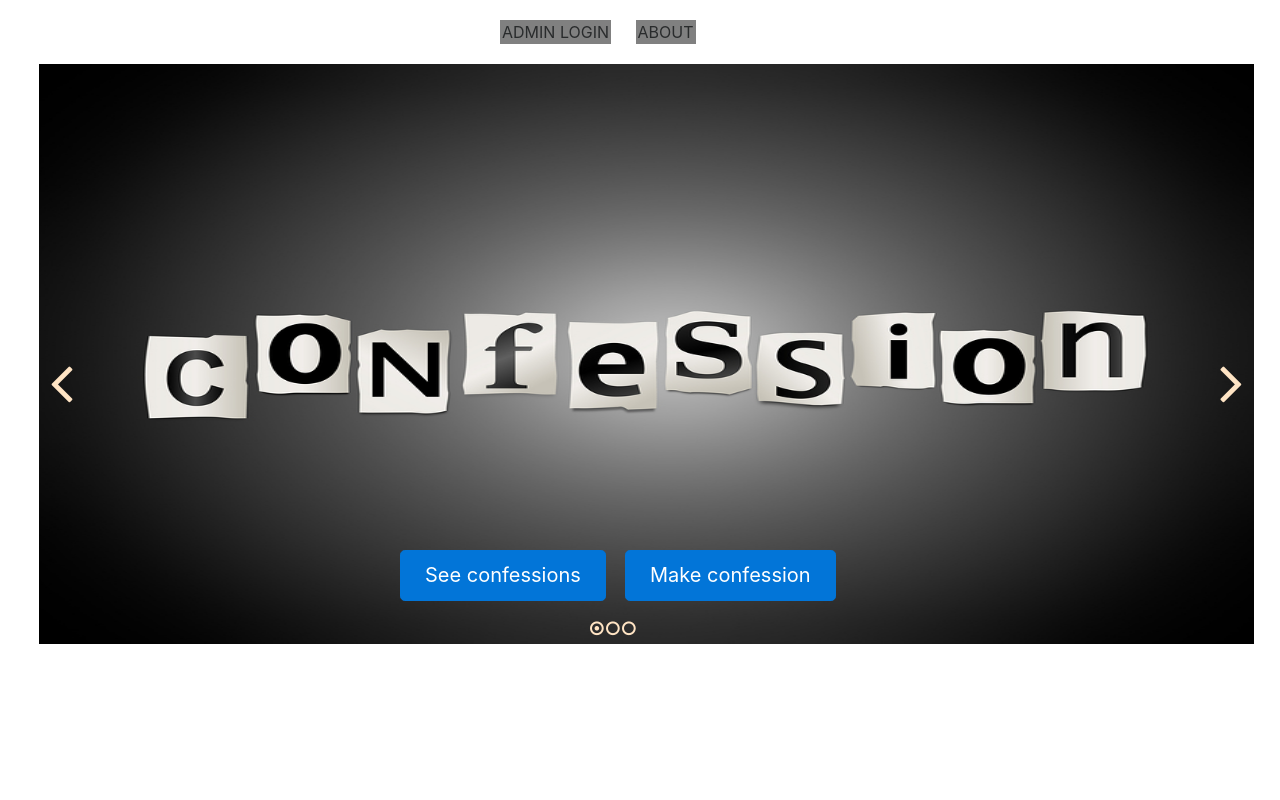
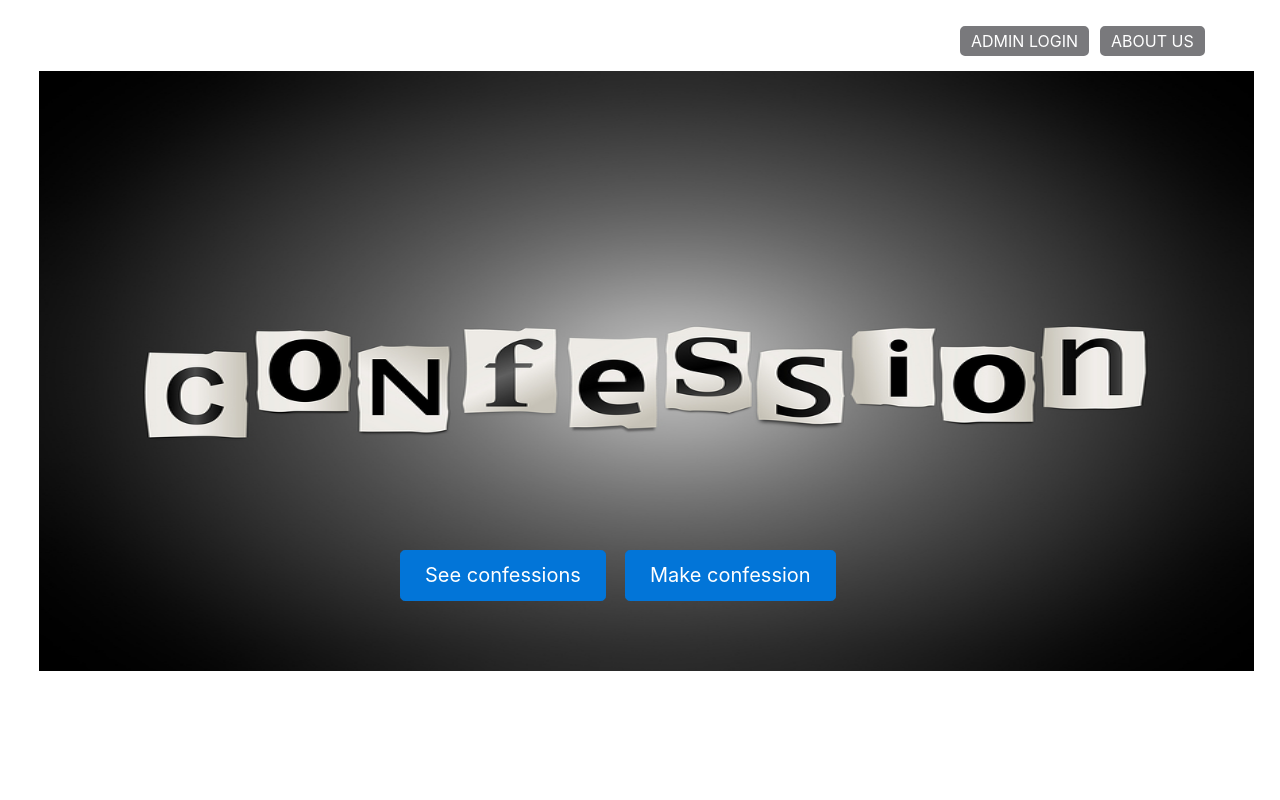
Before and after one commit to Teamexe/confession-site, a PHP site: page /home.html in a window 1280 px wide. Run offline with PHP 8.4, Linux system fonts and the light colour scheme.

Commit message:
modified css/home.css home.html

```diff
--- a/css/home.css
+++ b/css/home.css
@@ -1,63 +1,60 @@
 *{
-	margin:0;
-	padding:0;
+	margin:0px;
+	padding:0px;
 }
 body
 {
-	padding-top:20px;
+	padding-top:10px;
+}
+nav{
+	height: 45px;
+	width:100%;
+}
+nav ul{
+	list-style-type: none;
+	margin-left:0px;
 }
 #admin{
-	position:inline;
-	margin-left:500px;
-	background:grey;
-	padding:2px;
+	position:absolute;
+	left:960px;
+    background-color:#79797c;
+	border:3px solid #79797c;
+	border-radius:5px;
 }
 #about{
-	position:inline;
-	margin-left:20px;
-	background:grey;
-	padding:2px;
+	position:absolute;
+	left:1100px;
+	background-color:#79797c;
+	border:3px solid #79797c;
+	border-radius:5px;
+}
+li a{
+	padding:8px;
+	text-decoration:none;
+	color:white;
+}
+li a:hover{
+	padding:8px;
+	text-decoration:none;
+	color:white;
+}
+li a:visited{
+	padding:8px;
+	text-decoration:none;
+	color:white;
 }
 #mycreation{
     margin:0px;
 }
 .homeImg{
-    padding:20px;
+    padding-top:0px;
     padding-left:39px;
 	padding-bottom:0px;
 	padding-right:0px;
     height:600px;
     width:1254px;
 }
-.fa{
- color:bisque;
-}
-.fa-angle-left{
-    position:absolute;
-    left:50px;
-    top:350px;
-}
-.fa-angle-right{
-    position: absolute;
-    top:350px;
-    right:50px;
-    left:1220px;
-}
-#i1{
-    position:absolute;
-    top:620px;
-    left:590px;
-}
-#i2{
-    position:absolute;
-    top:620px;
-    left:606px;
-}
-#i3{
-    position:absolute;
-    top:620px;
-    left:622px;
-}
+
 #see{
 	position:absolute;
 	top:550px;
--- a/home.html
+++ b/home.html
@@ -11,19 +11,21 @@
 	<meta charset="utf-8"/>
 	</head>
 	<body>
-		<header>
-			<span id="admin">ADMIN LOGIN</span>
-			<span id="about">ABOUT</span>
-		</header>
+		<nav>
+			<ul>
+				<li id="admin">
+					<a  href="#" >ADMIN LOGIN</a>
+				</li>
+				<li id="about">
+					<a href="#">ABOUT US</a>
+				</li>
+			</ul>
+		</nav>
+
 		<div id="mycreation">
 		<img class="homeImg" src=images/confession.jpg>
 		</div>
-        <i class="fa fa-angle-right fa-4x" aria-hidden="true"></i>
-        <i class="fa fa-angle-left fa-4x" aria-hidden="true"></i>
-        <i class="fa fa-dot-circle-o" id="i1" aria-hidden="true"></i>
-        <i class="fa fa-circle-o" id="i2" aria-hidden="true"></i>
-        <i class="fa fa-circle-o" id="i3" aria-hidden="true"></i>
-	<a class="btn btn-lg btn-primary" id="see" href="#" role="button">See confessions</a>
-	<a class="btn btn-lg btn-primary" id="make" href="#" role="button">Make confession</a>
+		<a class="btn btn-lg btn-primary" id="see" href="#" role="button">See confessions</a>
+		<a class="btn btn-lg btn-primary" id="make" href="#" role="button">Make confession</a>
 	</body>
 </html>
```
